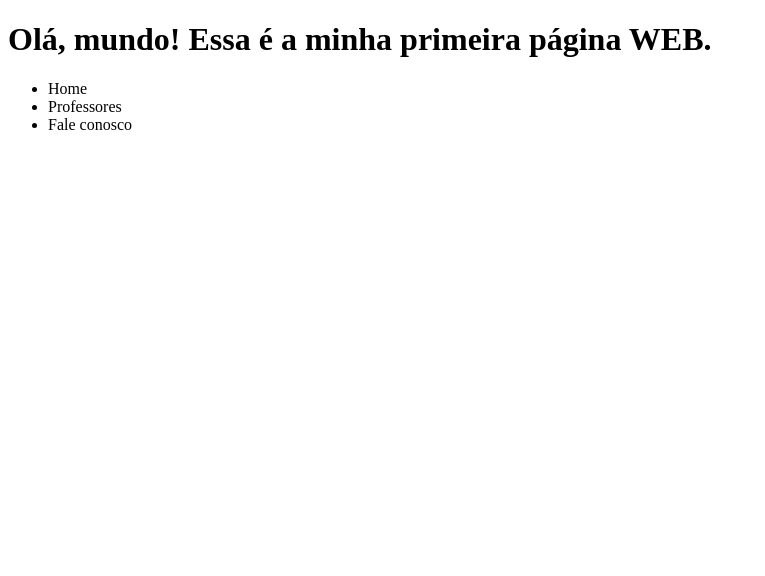
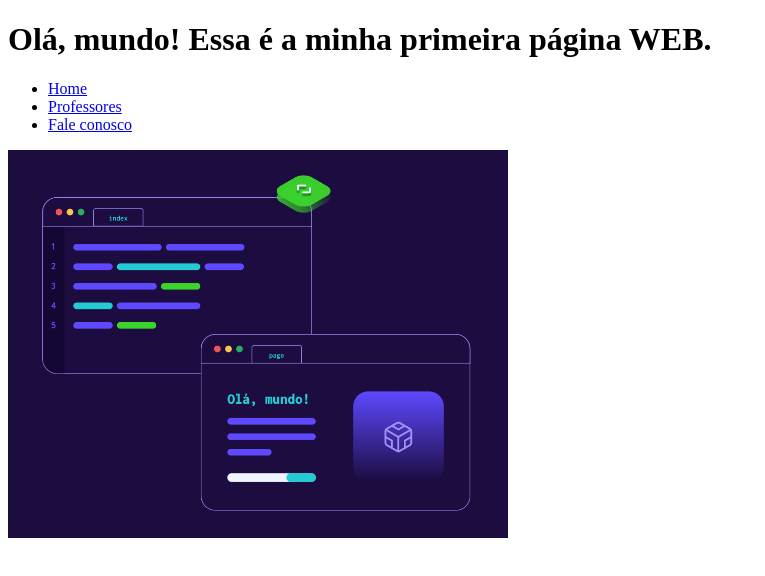
Before and after one commit to rafasalvario/devaria-aulaHTML-2023, a plain HTML site: page index.html in a window 1280 px wide. Shown: the whole page, without its empty margins (0-765 px from the left). Drawn offline with Linux system fonts and the light colour scheme.

Commit message:
Criação da main

```diff
--- a/index.html
+++ b/index.html
@@ -9,11 +9,16 @@
         <h1>Olá, mundo! Essa é a minha primeira página WEB.</h1>
         <nav>
             <ul>
-                <li>Home</li>
-                <li>Professores</li>
-                <li>Fale conosco</li>
+                <li><a href="index.html">Home</a></li>
+                <li><a href="Professores.html">Professores</a></li>
+                <li><a href="FaleConosco.html">Fale conosco</a></li>
             </ul>
         </nav>
     </header>
+    <main>
+        <section>
+            <img src="Fotos/fotohome.png" width="500" alt="Foto da Devaria" />
+        </section>
+    </main>
 </body>
 </html>
```
Also changed, not shown: Fotos/fotohome.png (added), Fotos/fotoprofessores.png (added).
